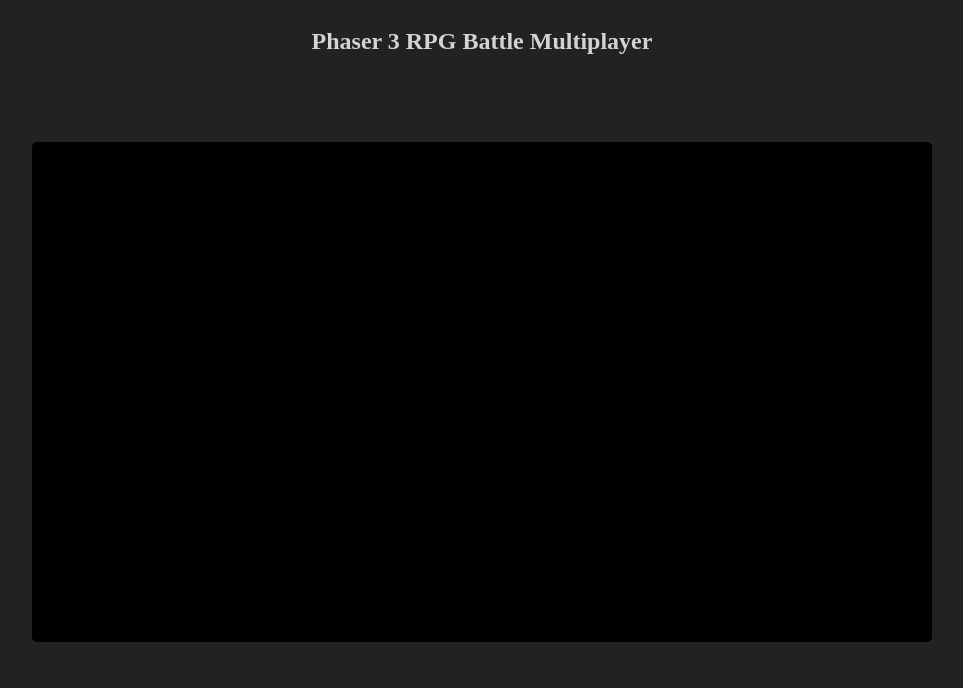
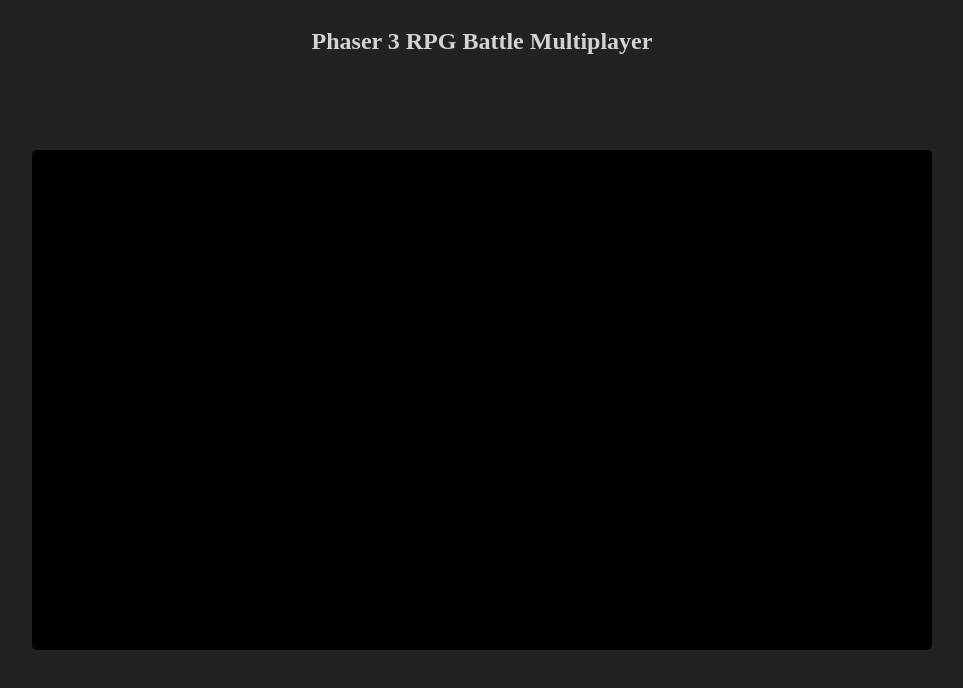
Before and after one commit to erosfrancesco/phaser-rpg-battle-microservice, a website with bundled scripts: page index.html in a window 1280 px wide. Shown: the whole page, without its empty margins (158-1121 px from the left). Built offline with nearby package versions, Linux system fonts and the light colour scheme; no server answers.

Commit message:
fixed app shell

```diff
--- a/game.js
+++ b/game.js
@@ -6,7 +6,7 @@ import Logic from "./js/index.js";
 
 
 
-window.Game = Game;
+//window.Game = Game;
 
 
 /*
--- a/index.html
+++ b/index.html
@@ -30,6 +30,9 @@
 
         #game-container>canvas {
             border-radius: 5px;
+            position: fixed;
+            top: calc(50% - 250px);
+            left: calc(50% - 450px);
         }
 
         #banner {
@@ -45,12 +48,10 @@
 </head>
 
 <body>
-    <div id="game-container"></div>
-
     <div id="banner">
         <h2> Phaser 3 RPG Battle Multiplayer </h2>
+        <div id="game-container"></div>
     </div>
-
 </body>
 
 </html>
--- a/utils/app.js
+++ b/utils/app.js
@@ -1,28 +1,41 @@
 import config from "./config.js";
 
-function initApp() {
-    window.addEventListener('resize', e => resizeApp() );
-    resizeApp();
-}
+// const initApp = () => {
+//     //window.addEventListener('resize', e => resizeApp() );
+//     //resizeApp();
+// }
 
-// Resize
-function resizeApp()
-{
-    const div = document.getElementById('game-container');
+// // Resize
+// const resizeApp = () => {
+//     const div = document.getElementById('game-container');
 
-    if (!div) { return; }
+//     if (!div) { return; }
 
-    const height = window.innerHeight * (8 / 6);
+//     (window.innerHeight > window.innerWidth) ? resizeDivByHeight(div) : resizeDivByWidth(div);
 
-    div.style.width = height;
-    div.style.height = height * config.height / config.width;
-    // console debug
-    //console.log('resizing');
-}
+//     // const height = window.innerHeight * (8 / 6);
 
+//     // div.style.width = height;
+//     // div.style.height = height * config.height / config.width;
+// }
 
+// const resizeDivByWidth = div => {
+// 	const size = window.innerHeight * (8 / 6);
+// 	const ratio = config.height / config.width;
 
-initApp();
+//     div.style.width = size;
+//     div.style.height = size * ratio;
+// }
+
+// const resizeDivByHeight = div => {
+// 	const size = window.innerHeight * (8 / 6);
+// 	const ratio = config.height / config.width;
+
+//     div.style.height = size;
+//     div.style.width = size / ratio;
+// }
+
+// initApp();
 
 const game = new Phaser.Game(config);
 
```
